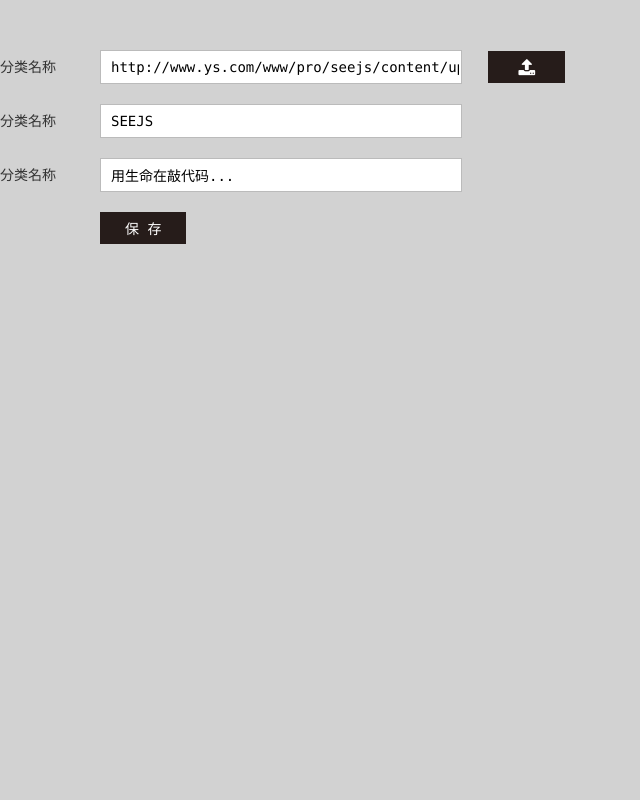
After one commit to mailzwj/seejs, a PHP site: page /admin/settings/blog-info.php in a window 1280 px wide. The commit adds this page. Shown: the whole page, without its empty margins (0-640 px from the left). Run offline with PHP 8.4, Linux system fonts and the light colour scheme; the visitor is signed in with stand-in values (Sample User, id 1); data comes from the database, SQL or seed files in the repository; both versions use the stored data as it was after the commit; some web fonts are replaced.

Commit message:
新增博客信息编辑后台

```diff
--- /dev/null
+++ b/admin/assets/info/info.css
@@ -0,0 +1,33 @@
+.info-wrap .ed-row {
+    margin-bottom: 20px;
+}
+
+.info-wrap .label {
+    width: 100px;
+}
+
+.info-wrap .btn-row {
+    padding-left: 100px;
+}
+
+.info-wrap .upload {
+    position: relative;
+    margin-left: 18px;
+    display: inline-block;
+    *display: inline;
+    *zoom: 1;
+    vertical-align: middle;
+    font-size: 18px;
+    line-height: 30px;
+    overflow: hidden;
+    cursor: pointer;
+}
+
+.info-wrap .upload .up-image {
+    position: absolute;
+    top: 0;
+    right: 0;
+    font-size: 300px;
+    opacity: 0;
+    cursor: pointer;
+}
--- /dev/null
+++ b/admin/assets/info/info.js
@@ -0,0 +1,34 @@
+$(function(){
+    var logoInp = $('#J_InfoLogo'),
+        logoUpload = $('#J_UploadLogo'),
+        rImg = /^image\/(png|jpe?g|gif)$/g;
+
+    function sendFile(file) {
+        var xhr = new XMLHttpRequest(),
+            fd = new FormData(),
+            res = null;
+        fd.append('image', file);
+        xhr.onreadystatechange = function() {
+            if (xhr.readyState == 4 && xhr.status == 200) {
+                res = $.parseJSON(xhr.responseText);
+                if (res.result) {
+                    logoInp.val(res.file.path);
+                } else {
+                    throw('Error: ' + res.message);
+                }
+            }
+        };
+        xhr.open('POST', './upload.php');
+        xhr.send(fd);
+    }
+
+    logoUpload.on('change', function(){
+        var file = this.files[0],
+            ftype = file.type;
+        if (!ftype.match(rImg)) {
+            throw('Error: ' + ftype + ' not surported.');
+            return false;
+        }
+        sendFile(file);
+    });
+});
--- a/admin/index.php
+++ b/admin/index.php
@@ -21,7 +21,7 @@
             <div class="left-menu">
                 <ul class="menus-list" id="J_ManageMenus">
                     <li class="menu">
-                        <a href="/" target="J_AdminIframe" class="menu-link">编辑博客信息</a>
+                        <a href="./settings/blog-info.php" target="J_AdminIframe" class="menu-link">编辑博客信息</a>
                     </li>
                     <li class="menu">
                         <a href="./settings/cate-config.php" target="J_AdminIframe" class="menu-link">分类管理</a>
--- a/admin/login.php
+++ b/admin/login.php
@@ -21,7 +21,7 @@
             <form action="./checklogin.php" class="login-form" method="post">
                 <div class="form-group">
                     <label for="J_AdminName" class="input-label"><span class="icon-user77"></span></label>
-                    <input type="text" name="adminname" id="J_AdminName" class="login-input" placeholder="Administrator">
+                    <input type="text" name="adminname" id="J_AdminName" class="login-input" placeholder="Administrator" autofocus>
                 </div>
                 <div class="form-group">
                     <label for="J_AdminPass" class="input-label"><span class="icon-vintage27"></span></label>
--- /dev/null
+++ b/admin/settings/blog-info.php
@@ -0,0 +1,49 @@
+<?php
+    session_start();
+    if (!$_SESSION['adminId']) {
+        header('Location: ../login.php');
+        exit();
+    }
+?>
+<!DOCTYPE html>
+<html>
+<head>
+    <meta charset="UTF-8">
+    <title>SEEJS-分类管理</title>
+    <link rel="stylesheet" href="../assets/base/normalize.css">
+    <link rel="stylesheet" href="../assets/base/common.css">
+    <link rel="stylesheet" href="../assets/info/info.css">
+</head>
+<body>
+<?php
+    include_once('../../inc/conn.php');
+    $info = mysql_query('SELECT * FROM siteinfo WHERE used=1');
+    $data = mysql_fetch_array($info);
+?>
+
+<div class="set-wrap info-wrap">
+    <form action="./info-save.php" method="post" id="J_InfoForm">
+        <input type="hidden" name="id" value="<?php echo $data ? $data['id'] : ''; ?>">
+        <div class="ed-row">
+            <label for="J_InfoLogo" class="label">分类名称</label><input type="text" name="logo" id="J_InfoLogo" class="input" placeholder="请上传博客LOGO(推荐：150x165)" value="<?php echo $data ? $data['logo'] : ''; ?>">
+            <div class="button upload">
+                <span class="icon-upload40"></span>
+                <input type="file" name="image" id="J_UploadLogo" class="up-image">
+            </div>
+        </div>
+        <div class="ed-row">
+            <label for="J_InfoName" class="label">分类名称</label><input type="text" name="sitename" id="J_InfoName" class="input" placeholder="请输入博客名称" value="<?php echo $data ? $data['sitename'] : ''; ?>">
+        </div>
+        <div class="ed-row">
+            <label for="J_InfoSub" class="label">分类名称</label><input type="text" name="subname" id="J_InfoSub" class="input" placeholder="请输入副标题" value="<?php echo $data ? $data['subname'] : ''; ?>">
+        </div>
+        <div class="ed-row btn-row">
+            <input type="submit" value="保 存" id="J_SaveInfo" class="button">
+        </div>
+    </form>
+</div>
+<?php mysql_close($conn); ?>
+<script src="../assets/jquery-1.11.3.min.js"></script>
+<script src="../assets/info/info.js"></script>
+</body>
+</html>
--- a/assets/css/base.css
+++ b/assets/css/base.css
@@ -103,6 +103,12 @@ ul, li {
     text-decoration: none;
     background-color: #d17780;
     overflow: hidden;
+}
+
+.logo .logo-pic {
+    width: 100%;
+    height: 100%;
+    vertical-align: top;
 }
 
 .logo:after {
--- a/inc/conn.php
+++ b/inc/conn.php
@@ -1,7 +1,7 @@
 <?php
     // echo md5("seejscom");
-    $host = 'localhost';
-    $prot = '3306';
+    $host = '127.0.0.1';
+    $port = '3306';
     $user = 'root';
     $pwd = 'admin';
     $dbName = 'seejs';
--- a/index.php
+++ b/index.php
@@ -11,7 +11,7 @@
 <body>
 <div class="menubar">
     <a href="index.php" target="_self" class="logo">
-        &#xe864;
+        <img src="./assets/image/logo.png" class="logo-pic">
     </a>
     <p class="site-name">
         SEEJS
```
Also changed, not shown: admin/settings/info-save.php (added, +33 -0 lines), admin/settings/upload.php (added, +36 -0 lines), assets/image/logo.png (added), content/upload/logo-1446224541.png (added), seejs.sql.
